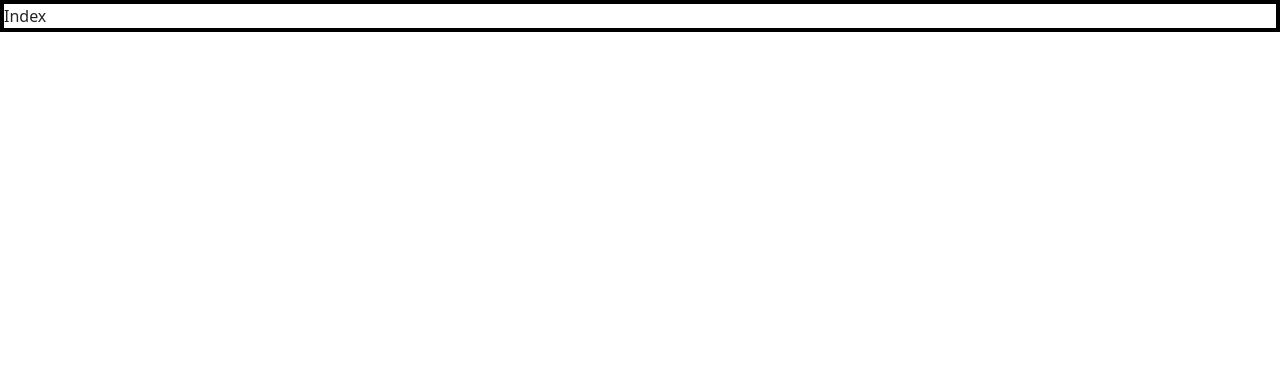
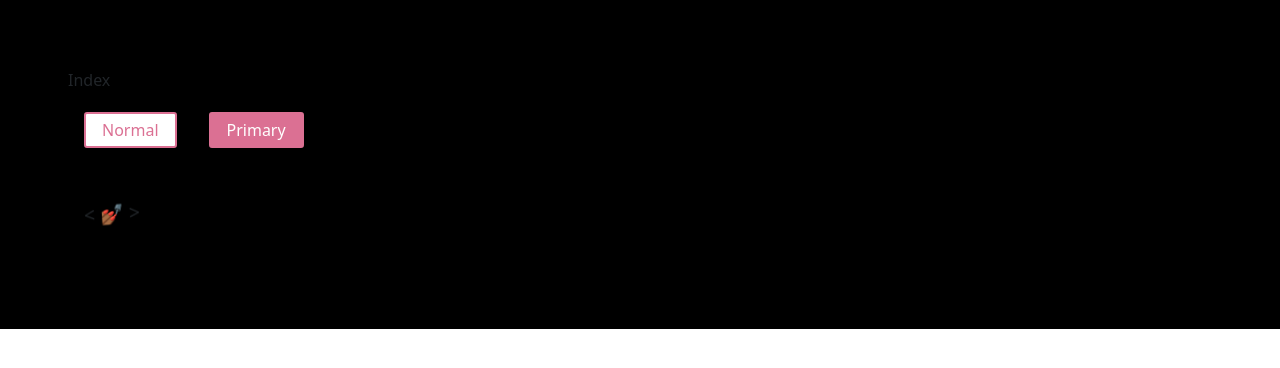
Before and after one commit to leeya018/typing, a Next.js app: page / in a window 1280 px wide. Before the commit this address had no page. Shown: the top 368 px of the page. Built offline with nearby package versions, Linux system fonts and the light colour scheme.

Commit message:
this is not checked

```diff
--- a/package.json
+++ b/package.json
@@ -22,7 +22,8 @@
     "react-redux": "^7.1.0",
     "redux": "^4.0.4",
     "redux-devtools-extension": "^2.13.8",
-    "redux-thunk": "^2.3.0"
+    "redux-thunk": "^2.3.0",
+    "styled-components": "^5.3.6"
   },
   "devDependencies": {
     "autoprefixer": "^10.4.12",
--- a/pages/index.jsx
+++ b/pages/index.jsx
@@ -1,10 +1,25 @@
 import { useRouter } from "next/router";
 import { useEffect } from "react";
+
+import styled from "styled-components";
+import { Wrapper, Button, Rotate } from "./style1";
 
 export default function Index({}) {
   const router = useRouter();
   useEffect(() => {
-    router.push("/typing");
+    // router.push("/typing");
   }, []);
-  return <div>Index</div>;
+  return (
+    <Wrapper>
+      <div>Index</div>
+      <div>
+        <Button>Normal</Button>
+        <Button primary>Primary</Button>
+      </div>
+      <Rotate>&lt; 💅🏾 &gt;</Rotate>
+    </Wrapper>
+  );
+
 }
+
+// 1
--- /dev/null
+++ b/pages/style1.js
@@ -0,0 +1,36 @@
+import styled, { keyframes } from "styled-components";
+
+export const Wrapper = styled.section`
+  padding: 4em;
+  background: black;
+`;
+
+export const Button = styled.button`
+  /* Adapt the colors based on primary prop */
+  background: ${(props) => (props.primary ? "palevioletred" : "white")};
+  color: ${(props) => (props.primary ? "white" : "palevioletred")};
+
+  font-size: 1em;
+  margin: 1em;
+  padding: 0.25em 1em;
+  border: 2px solid palevioletred;
+  border-radius: 3px;
+`;
+
+const rotate = keyframes`
+  from {
+    transform: Rotate(0deg);
+  }
+
+  to {
+    transform: rotate(360deg);
+  }
+`;
+
+// Here we create a component that will rotate everything we pass in over two seconds
+export const Rotate = styled.div`
+  display: inline-block;
+  animation: ${rotate} 2s linear infinite;
+  padding: 2rem 1rem;
+  font-size: 1.2rem;
+`;
```
